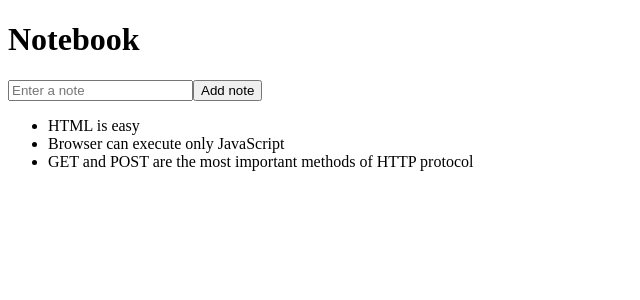
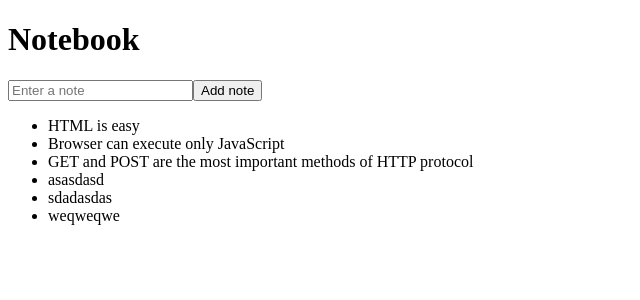
Before and after one commit to yangihoffi/notebook, a React (Vite) app: page / in a window 1280 px wide. Shown: the top 300 px of the page, without its empty margins (0-640 px from the left). Built offline with nearby package versions, Linux system fonts and the light colour scheme; data requests are answered from the project's data file.

Commit message:
Add adding notes

```diff
--- a/db.json
+++ b/db.json
@@ -14,6 +14,21 @@
       "id": "3",
       "content": "GET and POST are the most important methods of HTTP protocol",
       "important": true
+    },
+    {
+      "id": "a6d07954-7d4d-4af7-9a9f-9eff4be5959f",
+      "important": false,
+      "content": "asasdasd"
+    },
+    {
+      "id": "d12ca4e9-a22c-4639-8148-fa5f952cada2",
+      "important": true,
+      "content": "sdadasdas"
+    },
+    {
+      "id": "5c2bf77c-c0a6-4c3f-9aa5-708f907f2a80",
+      "important": true,
+      "content": "weqweqwe"
     }
   ]
 }
--- a/src/App.jsx
+++ b/src/App.jsx
@@ -1,3 +1,4 @@
+import { v4 as uuidv4 } from "uuid";
 import { useEffect, useState } from "react";
 import Note from "./components/Note";
 import axios from "axios";
@@ -12,7 +13,17 @@ const App = () => {
 
   const addNote = (e) => {
     e.preventDefault();
-    setNewNote("");
+
+    const newNoteObject = {
+      id: uuidv4(),
+      important: Math.random() < 0.5,
+      content: newNote,
+    };
+
+    axios.post("http://localhost:3001/notes", newNoteObject).then((res) => {
+      setNotes(notes.concat(res.data));
+      setNewNote("");
+    });
   };
 
   return (
```
